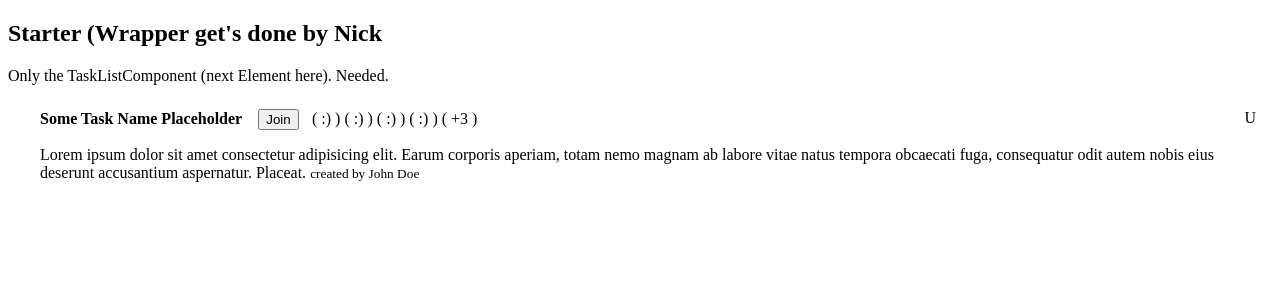
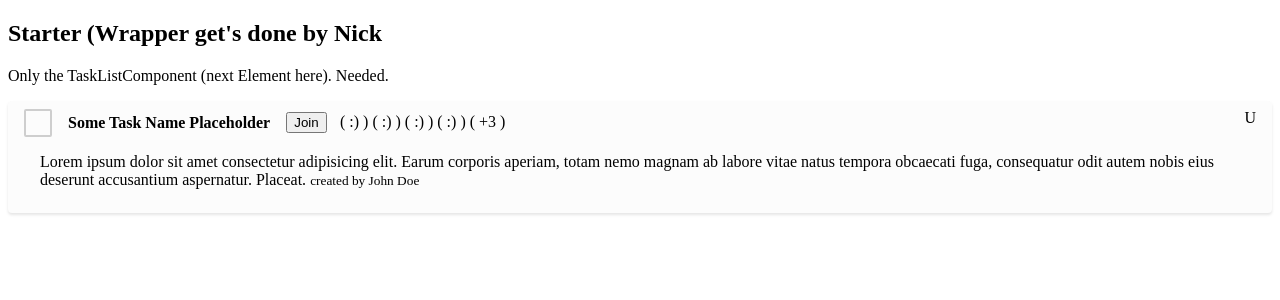
Before and after one commit to codecampleipzig/communic, an Angular app: page / in a window 1280 px wide. Shown: the top 300 px of the page. Built offline with nearby package versions, Linux system fonts and the light colour scheme.

Commit message:
Add new Global Styles for checkbox & Color Variables

```diff
--- a/src/styles.css
+++ b/src/styles.css
@@ -1 +1,13 @@
 /* You can add global styles to this file, and also import other style files */
+
+:root {
+   --taskListItemBG: #FCFCFC;
+   --taskListItemShadow: 0px 2px 3px rgba(0, 0, 0, 0.1);
+}
+
+.checkbox {
+   width: 1.5em;
+   height: 1.5em;
+   border: 2px solid #CECECE;
+   border-radius: 2px;
+}
```
